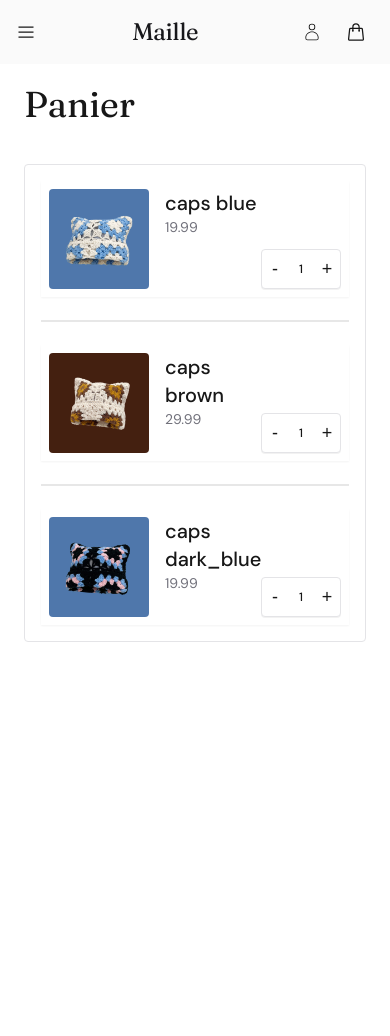
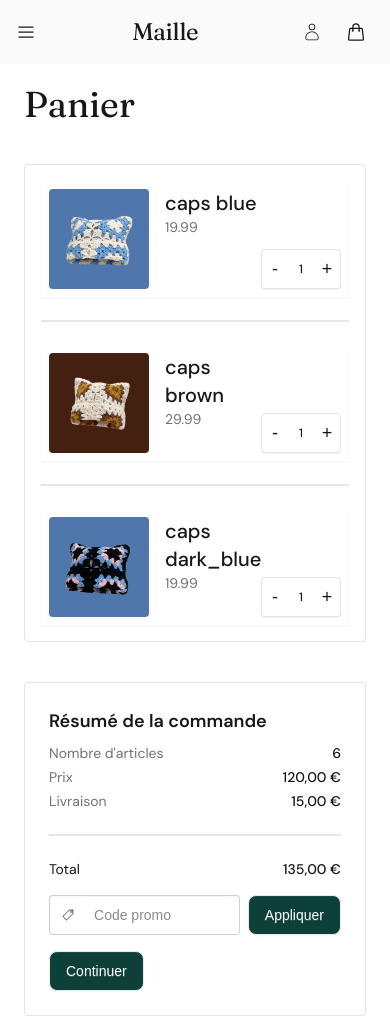
Before and after one commit to karimoucisse/maille_commerce, a Next.js app: page /cart in a window 390 px wide. Before the commit the page ends 844 px from the top, so only its background shows below. Built offline with nearby package versions, Linux system fonts and the light colour scheme.

Commit message:
add cart component, fixed cart mobile size

```diff
--- a/app/cart/page.tsx
+++ b/app/cart/page.tsx
@@ -1,12 +1,16 @@
-import ItemList from "@/components/cart/ItemList"
+import ItemList from "@/components/cart/ItemList";
+import OrderSummary from "@/components/cart/OrderSummary";
 
 const page = () => {
   return (
-	<div className="max-w-7xl mx-auto w-full px-6 py-5 sm:py-10 space-y-10">
-    <h1 className="text-4xl font-normal">Panier</h1>
-    <ItemList />
-  </div>
-  )
-}
+    <div className="max-w-7xl mx-auto w-full px-6 py-5 sm:py-10 space-y-10">
+      <h1 className="text-4xl font-normal">Panier</h1>
+      <div className="flex justify-between gap-10 flex-col lg:flex-row">
+        <ItemList />
+        <OrderSummary />
+      </div>
+    </div>
+  );
+};
 
-export default page
+export default page;
--- a/components/QuantitySelector.tsx
+++ b/components/QuantitySelector.tsx
@@ -22,7 +22,7 @@ export default function QuantitySelector({
 
   return (
     <div className="flex h-12 space-x-2">
-      <div className="grid grid-cols-3 p-2 gap-4 border w-30">
+      <div className="grid grid-cols-3 p-2 gap-4 border border-zinc-400 w-30">
         <button
           onClick={() => setCount((c) => Math.max(1, c - 1))}
           disabled={count == 1}
@@ -39,7 +39,7 @@ export default function QuantitySelector({
         </button>
       </div>
       <button
-        className="btn bg-[#0C4039] text-white font-normal lg:px-10 h-full"
+        className="btn text-sm  bg-[#0C4039] text-zinc-50 font-normal lg:px-10 h-full"
         onClick={handleCart}
       >
         Ajouter au panier
--- a/components/cart/ItemList.tsx
+++ b/components/cart/ItemList.tsx
@@ -2,11 +2,11 @@ import Item from "./Item";
 import { products } from "@/data/products";
 const ItemList = () => {
   return (
-    <div className="flex max-w-150 flex-col border border-zinc-200 rounded-sm p-4">
+    <div className="flex  w-full flex-col border border-zinc-200 rounded-sm p-4">
       <Item item={{ ...products[0], quantity: 1 }} />
-	  <div className="divider"></div>
+      <div className="divider"></div>
       <Item item={{ ...products[1], quantity: 2 }} />
-	  <div className="divider"></div>
+      <div className="divider"></div>
       <Item item={{ ...products[2], quantity: 3 }} />
     </div>
   );
--- a/components/cart/OrderSummary.tsx
+++ b/components/cart/OrderSummary.tsx
@@ -1,7 +1,45 @@
+import { IoPricetagOutline } from "react-icons/io5";
+
 const OrderSummary = () => {
+  const SummaryInfo = [
+    { label: "Nombre d'articles", value: "6" },
+    { label: "Prix", value: "120,00 €" },
+    { label: "Livraison", value: "15,00 €" },
+  ];
   return (
-	<div>OrderSummary</div>
-  )
-}
+    <div className="shrink-0  flex-col border border-zinc-200 rounded-sm p-6">
+      <p className="text-lg font-semibold mb-2">Résumé de la commande</p>
+      <div>
+        {SummaryInfo.map((info, index) => (
+          <div key={index} className="flex justify-between mb-1">
+            <p className="text-sm text-zinc-500">{info.label}</p>
+            <p className="text-sm font-medium">{info.value}</p>
+          </div>
+        ))}
+      </div>
+      <div className="divider"></div>
+      <div className="flex justify-between mb-1">
+        <p className="text-sm ">Total</p>
+        <p className="text-sm font-medium">135,00 €</p>
+      </div>
+      <div className="space-x-2 flex items-center mt-4">
+        <label className="input">
+          <IoPricetagOutline />
+          <input
+            type="text"
+            placeholder="Code promo"
+            className="input input-bordered w-full max-w-xs"
+          />
+        </label>
+        <button className="btn text-sm font-normal bg-[#0C4039] text-zinc-50 rounded-lg">
+          Appliquer
+        </button>
+      </div>
+      <button className="btn font-normal bg-[#0C4039] text-zinc-50 mt-4 rounded-lg">
+        Continuer
+      </button>
+    </div>
+  );
+};
 
-export default OrderSummary
+export default OrderSummary;
```
